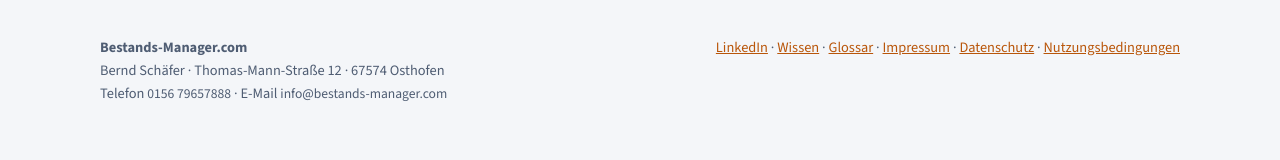
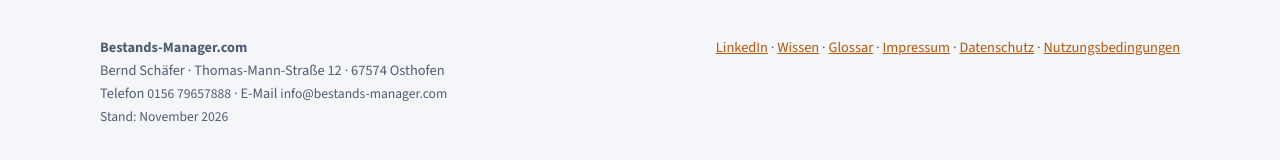
Before and after one commit to Bernd220466/bestands-manager, a plain HTML site: page index.html in a window 1280 px wide. Shown: the part 8951-9111 px from the top of the page. Drawn offline with Linux system fonts and the light colour scheme; a web font is replaced by a local one.

Commit message:
Startseite: Stand-Angabe im Fuß; Stand auf Startseite und im Glossar monatlich automatisch aktualisieren
Wunsch von Bernd am 25.11.2026 (zu Freigabe F9).

Co-Authored-By: Claude Opus 5.5 <noreply@anthropic.com>
Claude-Session: https://claude.ai/code/session_01Bqzor8qxmB9SMk9KoT1XnH

```diff
--- a/index.html
+++ b/index.html
@@ -302,7 +302,8 @@
     <div>
       <strong>Bestands-Manager.com</strong><br>
       Bernd Schäfer · Thomas-Mann-Straße 12 · 67574 Osthofen<br>
-      Telefon <span class="copy">0156 79657888</span> · E-Mail <span class="copy">info@bestands-manager.com</span>
+      Telefon <span class="copy">0156 79657888</span> · E-Mail <span class="copy">info@bestands-manager.com</span><br>
+      <span class="small">Stand: November 2026</span>
     </div>
     <div><a href="https://www.linkedin.com/in/bernd-schaefer-bestandsmanager" target="_blank" rel="noopener">LinkedIn</a> · <a href="wissen/">Wissen</a> · <a href="glossar.html">Glossar</a> · <a href="impressum.html">Impressum</a> · <a href="datenschutz.html">Datenschutz</a> · <a href="nutzungsbedingungen.html">Nutzungsbedingungen</a></div>
   </div>
```
Also changed, not shown: 1 other file.
